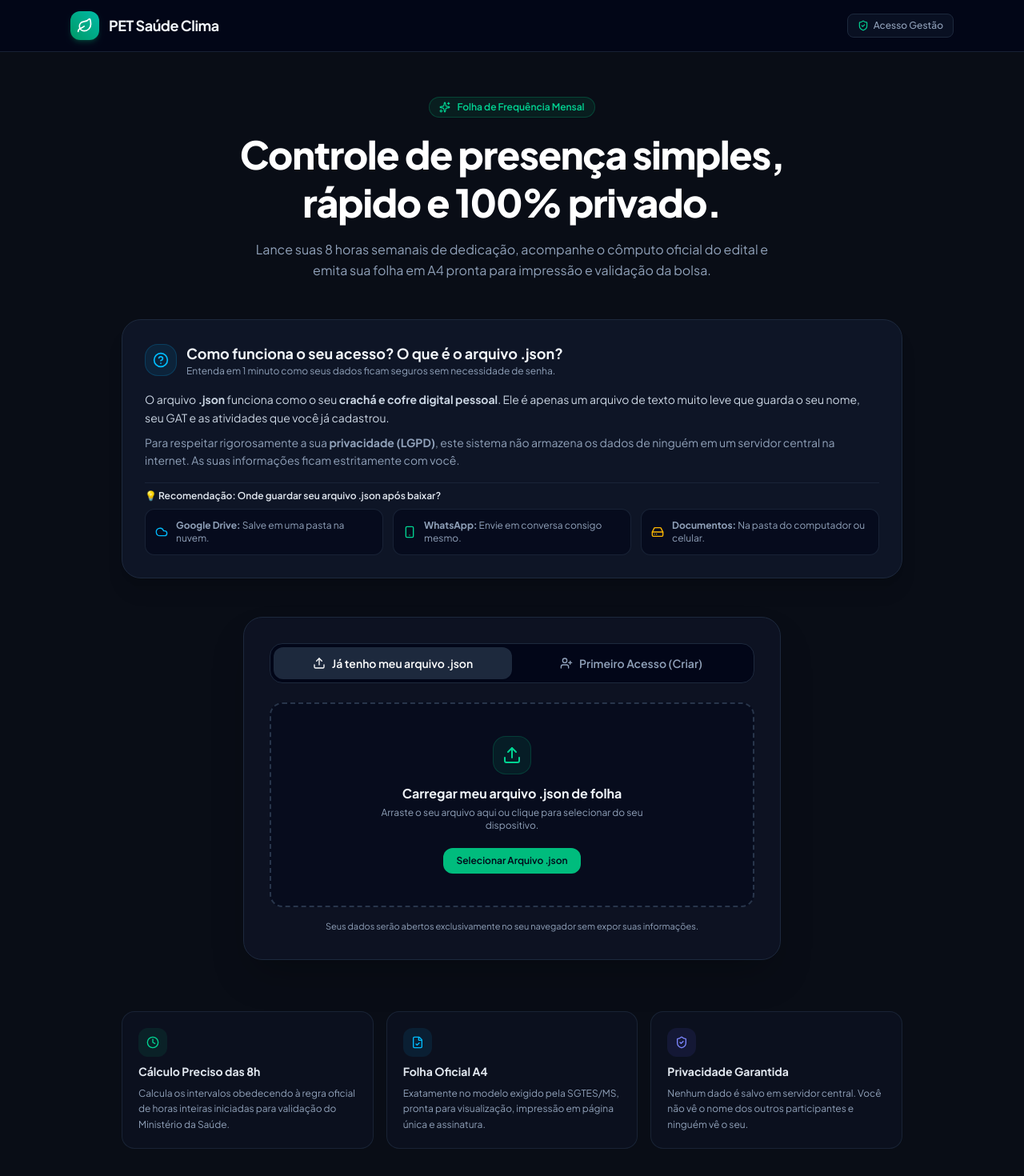
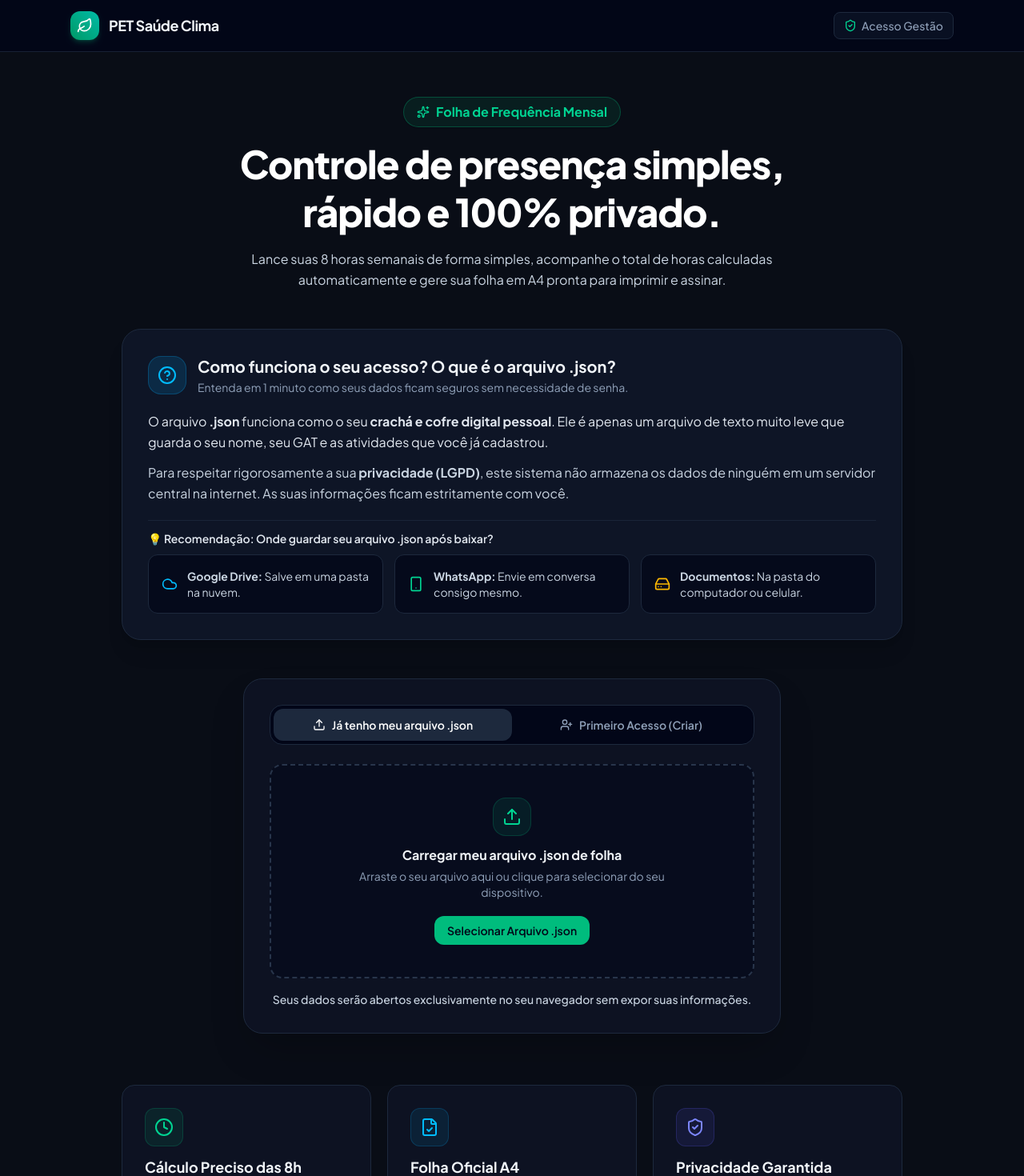
Before and after one commit to vvvvvdal/pet-folha-mensal, a Next.js app: page / in a window 1280 px wide. Shown: the top 1470 px of the page at 80% size. Built offline with nearby package versions, Linux system fonts and the light colour scheme.

Commit message:
feat(ui): improve exit confirmation, table columns, blue badges, and enlarged landing typography

```diff
--- a/src/app/page.tsx
+++ b/src/app/page.tsx
@@ -453,11 +453,13 @@ export default function Home() {
             setActiveProfileId(null);
             setActiveUser(null);
             setActivities([]);
+            setHasChanges(false);
             showToast('Sessão encerrada com sucesso.');
           }}
           onDownloadJson={handleExportBackup}
           onDownloadPdf={handlePrint}
           userName={activeUser.name}
+          hasChanges={hasChanges}
         />
 
         {/* Toast Notificação Minimalista */}
--- a/src/components/ExitModal.tsx
+++ b/src/components/ExitModal.tsx
@@ -1,7 +1,7 @@
 'use client';
 
 import React, { useState } from 'react';
-import { Download, FileText, CheckCircle2, ShieldCheck, X, HardDrive, Smartphone, Cloud, ArrowRight } from 'lucide-react';
+import { Download, FileText, CheckCircle2, ShieldCheck, X, HardDrive, Smartphone, Cloud, ArrowRight, AlertTriangle } from 'lucide-react';
 
 interface ExitModalProps {
   isOpen: boolean;
@@ -10,6 +10,7 @@ interface ExitModalProps {
   onDownloadJson: () => void;
   onDownloadPdf: () => void;
   userName: string;
+  hasChanges?: boolean;
 }
 
 export function ExitModal({
@@ -18,7 +19,8 @@ export function ExitModal({
   onConfirmExit,
   onDownloadJson,
   onDownloadPdf,
-  userName
+  userName,
+  hasChanges = false
 }: ExitModalProps) {
   const [downloadedJson, setDownloadedJson] = useState(false);
   const [downloadedPdf, setDownloadedPdf] = useState(false);
@@ -43,6 +45,22 @@ export function ExitModal({
     setTimeout(() => {
       onConfirmExit();
     }, 600);
+  };
+
+  const handleExitClick = () => {
+    // Se baixou o JSON ou se não houve nenhuma alteração (abriu apenas para visualizar)
+    if (downloadedJson || !hasChanges) {
+      onConfirmExit();
+      return;
+    }
+
+    // Se houve alterações na folha mas não baixou o JSON, solicita confirmação
+    const proceed = window.confirm(
+      'Atenção: Você fez alterações nesta sessão, mas ainda não baixou o arquivo .json de segurança.\n\nSe sair sem baixar, essas alterações podem não ser recuperadas em outro dispositivo.\n\nDeseja realmente concluir e sair sem salvar o arquivo .json?'
+    );
+    if (proceed) {
+      onConfirmExit();
+    }
   };
 
   return (
@@ -97,6 +115,14 @@ export function ExitModal({
             </div>
           </div>
         </div>
+
+        {/* Status de alteração da sessão */}
+        {!hasChanges && (
+          <div className="mb-4 px-3.5 py-2 rounded-xl bg-sky-950/20 border border-sky-500/20 text-sky-300 text-xs flex items-center gap-2">
+            <CheckCircle2 className="size-3.5 text-sky-400 shrink-0" />
+            <span>Nenhuma alteração foi realizada nesta sessão. Você pode sair livremente.</span>
+          </div>
+        )}
 
         {/* Step-by-step Downloads */}
         <div className="space-y-2.5 mb-6">
@@ -188,13 +214,19 @@ export function ExitModal({
             </button>
             <button
               type="button"
-              disabled={!downloadedJson}
-              onClick={onConfirmExit}
+              onClick={handleExitClick}
               className={`px-5 py-2.5 rounded-xl text-xs font-bold cursor-pointer transition-all flex items-center gap-1.5 ${
-                downloadedJson
+                downloadedJson || !hasChanges
                   ? 'bg-emerald-500 hover:bg-emerald-400 text-slate-950 shadow-md shadow-emerald-500/20'
-                  : 'bg-slate-800 text-slate-500 cursor-not-allowed border border-slate-700/50'
+                  : 'bg-slate-800 hover:bg-slate-700 text-slate-200 border border-slate-700 hover:border-slate-600'
               }`}
+              title={
+                !hasChanges
+                  ? 'Nenhuma alteração nesta sessão. Concluir saída.'
+                  : downloadedJson
+                  ? 'Backup salvo. Concluir saída com segurança.'
+                  : 'Sair da sessão'
+              }
             >
               <span>Concluir e Sair</span>
               <ArrowRight className="size-3.5" />
--- a/src/components/LandingPage.tsx
+++ b/src/components/LandingPage.tsx
@@ -1,7 +1,7 @@
 'use client';
 
 import React, { useState, useRef } from 'react';
-import { UserProfile, UserRole, GATInfo } from '@/types';
+import { UserRole, GATInfo } from '@/types';
 import {
   Leaf,
   Upload,
@@ -78,9 +78,9 @@ export function LandingPage({
           <button
             type="button"
             onClick={onOpenAdmin}
-            className="text-xs text-slate-400 hover:text-emerald-400 font-medium flex items-center gap-1.5 px-3 py-1.5 rounded-lg border border-slate-800 hover:border-emerald-500/30 bg-slate-900/60 cursor-pointer transition-colors"
+            className="text-xs sm:text-sm text-slate-400 hover:text-emerald-400 font-medium flex items-center gap-1.5 px-3 py-1.5 rounded-lg border border-slate-800 hover:border-emerald-500/30 bg-slate-900/60 cursor-pointer transition-colors"
           >
-            <ShieldCheck className="size-3.5 text-emerald-400" />
+            <ShieldCheck className="size-4 text-emerald-400" />
             <span>Acesso Gestão</span>
           </button>
         </div>
@@ -90,59 +90,59 @@ export function LandingPage({
       <main className="max-w-5xl mx-auto px-4 sm:px-6 py-10 sm:py-14 space-y-12">
         {/* Hero Section */}
         <section className="text-center space-y-4 max-w-3xl mx-auto">
-          <div className="inline-flex items-center gap-2 px-3 py-1 rounded-full bg-emerald-500/10 border border-emerald-500/25 text-emerald-400 text-xs font-semibold">
-            <Sparkles className="size-3.5" />
+          <div className="inline-flex items-center gap-2 px-4 py-1.5 rounded-full bg-emerald-500/10 border border-emerald-500/30 text-emerald-400 text-sm sm:text-base font-bold shadow-xs">
+            <Sparkles className="size-4" />
             <span>Folha de Frequência Mensal</span>
           </div>
           <h1 className="text-3xl sm:text-5xl font-extrabold tracking-tight text-white leading-tight">
             Controle de presença simples, rápido e 100% privado.
           </h1>
-          <p className="text-sm sm:text-base text-slate-400 leading-relaxed max-w-2xl mx-auto">
-            Lance suas 8 horas semanais de dedicação, acompanhe o cômputo oficial do edital e emita sua folha em A4 pronta para impressão e validação da bolsa.
+          <p className="text-sm sm:text-base text-slate-300 leading-relaxed max-w-2xl mx-auto">
+            Lance suas 8 horas semanais de forma simples, acompanhe o total de horas calculadas automaticamente e gere sua folha em A4 pronta para imprimir e assinar.
           </p>
         </section>
 
         {/* Bloco Explicativo Amigável: O que é o arquivo .json? */}
-        <section className="p-6 sm:p-7 rounded-3xl bg-slate-900/80 border border-slate-800 shadow-xl space-y-4 relative overflow-hidden">
-          <div className="flex items-center gap-3">
-            <div className="size-10 rounded-2xl bg-sky-500/10 text-sky-400 border border-sky-500/20 flex items-center justify-center shrink-0">
-              <HelpCircle className="size-5" />
+        <section className="p-6 sm:p-8 rounded-3xl bg-slate-900/80 border border-slate-800 shadow-xl space-y-5 relative overflow-hidden">
+          <div className="flex items-center gap-3.5">
+            <div className="size-12 rounded-2xl bg-sky-500/15 text-sky-400 border border-sky-500/25 flex items-center justify-center shrink-0">
+              <HelpCircle className="size-6" />
             </div>
             <div>
-              <h2 className="text-base sm:text-lg font-bold text-slate-100">
+              <h2 className="text-lg sm:text-xl font-bold text-slate-100">
                 Como funciona o seu acesso? O que é o arquivo .json?
               </h2>
-              <p className="text-xs text-slate-400">
+              <p className="text-xs sm:text-sm text-slate-400 mt-0.5">
                 Entenda em 1 minuto como seus dados ficam seguros sem necessidade de senha.
               </p>
             </div>
           </div>
 
-          <div className="text-xs sm:text-sm text-slate-300 leading-relaxed space-y-2">
+          <div className="text-sm sm:text-base text-slate-200 leading-relaxed space-y-3">
             <p>
               O arquivo <strong>.json</strong> funciona como o seu <strong>crachá e cofre digital pessoal</strong>. Ele é apenas um arquivo de texto muito leve que guarda o seu nome, seu GAT e as atividades que você já cadastrou.
             </p>
-            <p className="text-slate-400">
+            <p className="text-slate-300">
               Para respeitar rigorosamente a sua <strong>privacidade (LGPD)</strong>, este sistema não armazena os dados de ninguém em um servidor central na internet. As suas informações ficam estritamente com você.
             </p>
           </div>
 
           {/* Dicas de onde salvar */}
-          <div className="pt-2 border-t border-slate-800/80">
-            <span className="text-xs font-semibold text-slate-200 block mb-2">
+          <div className="pt-3 border-t border-slate-800/80">
+            <span className="text-sm font-semibold text-slate-200 block mb-2.5">
               💡 Recomendação: Onde guardar seu arquivo .json após baixar?
             </span>
-            <div className="grid grid-cols-1 sm:grid-cols-3 gap-3 text-xs text-slate-400">
-              <div className="p-3 rounded-xl bg-slate-950/60 border border-slate-800/80 flex items-center gap-2.5">
-                <Cloud className="size-4 text-sky-400 shrink-0" />
+            <div className="grid grid-cols-1 sm:grid-cols-3 gap-3.5 text-xs sm:text-sm text-slate-300">
+              <div className="p-3.5 sm:p-4 rounded-xl bg-slate-950/70 border border-slate-800 flex items-center gap-3">
+                <Cloud className="size-5 text-sky-400 shrink-0" />
                 <span><strong>Google Drive:</strong> Salve em uma pasta na nuvem.</span>
               </div>
-              <div className="p-3 rounded-xl bg-slate-950/60 border border-slate-800/80 flex items-center gap-2.5">
-                <Smartphone className="size-4 text-emerald-400 shrink-0" />
+              <div className="p-3.5 sm:p-4 rounded-xl bg-slate-950/70 border border-slate-800 flex items-center gap-3">
+                <Smartphone className="size-5 text-emerald-400 shrink-0" />
                 <span><strong>WhatsApp:</strong> Envie em conversa consigo mesmo.</span>
               </div>
-              <div className="p-3 rounded-xl bg-slate-950/60 border border-slate-800/80 flex items-center gap-2.5">
-                <HardDrive className="size-4 text-amber-400 shrink-0" />
+              <div className="p-3.5 sm:p-4 rounded-xl bg-slate-950/70 border border-slate-800 flex items-center gap-3">
+                <HardDrive className="size-5 text-amber-400 shrink-0" />
                 <span><strong>Documentos:</strong> Na pasta do computador ou celular.</span>
               </div>
             </div>
@@ -203,11 +203,11 @@ export function LandingPage({
                   <h3 className="text-sm sm:text-base font-bold text-slate-100">
                     Carregar meu arquivo .json de folha
                   </h3>
-                  <p className="text-xs text-slate-400 mt-1 max-w-sm">
+                  <p className="text-xs sm:text-sm text-slate-400 mt-1 max-w-sm">
                     Arraste o seu arquivo aqui ou clique para selecionar do seu dispositivo.
                   </p>
                 </div>
-                <span className="px-4 py-2 rounded-xl text-xs font-semibold bg-emerald-500 text-slate-950 hover:bg-emerald-400 transition-colors mt-2">
+                <span className="px-4 py-2 rounded-xl text-xs sm:text-sm font-semibold bg-emerald-500 text-slate-950 hover:bg-emerald-400 transition-colors mt-2 shadow-xs">
                   Selecionar Arquivo .json
                 </span>
                 <input
@@ -224,7 +224,7 @@ export function LandingPage({
                   }}
                 />
               </div>
-              <p className="text-center text-[11px] text-slate-400">
+              <p className="text-center text-xs sm:text-sm text-slate-300 font-medium">
                 Seus dados serão abertos exclusivamente no seu navegador sem expor suas informações.
               </p>
             </div>
@@ -234,7 +234,7 @@ export function LandingPage({
           {tab === 'create' && (
             <form onSubmit={handleCreateSubmit} className="space-y-4 animate-fade-in">
               <div>
-                <label className="block text-xs font-semibold text-slate-300 mb-1.5">
+                <label className="block text-xs sm:text-sm font-semibold text-slate-300 mb-1.5">
                   Seu Nome Completo
                 </label>
                 <input
@@ -250,7 +250,7 @@ export function LandingPage({
 
               <div className="grid grid-cols-1 sm:grid-cols-2 gap-3">
                 <div>
-                  <label className="block text-xs font-semibold text-slate-300 mb-1.5">
+                  <label className="block text-xs sm:text-sm font-semibold text-slate-300 mb-1.5">
                     Sua Função no PET
                   </label>
                   <select
@@ -267,7 +267,7 @@ export function LandingPage({
                 </div>
 
                 <div>
-                  <label className="block text-xs font-semibold text-slate-300 mb-1.5">
+                  <label className="block text-xs sm:text-sm font-semibold text-slate-300 mb-1.5">
                     Seu Grupo (GAT)
                   </label>
                   <select
@@ -292,41 +292,41 @@ export function LandingPage({
                 <ArrowRight className="size-4" />
               </button>
 
-              <p className="text-center text-[11px] text-slate-400">
+              <p className="text-center text-xs sm:text-sm text-slate-300 font-medium">
                 Ao criar, você começará sua folha vazia e ao final poderá salvar seu arquivo .json.
               </p>
             </form>
           )}
         </section>
 
-        {/* 3 Pilares do Sistema */}
-        <section className="grid grid-cols-1 sm:grid-cols-3 gap-4 pt-4">
-          <div className="p-5 rounded-2xl bg-slate-900/40 border border-slate-800/80 space-y-2">
-            <div className="size-9 rounded-xl bg-emerald-500/10 text-emerald-400 flex items-center justify-center">
-              <Clock className="size-4" />
+        {/* 3 Pilares do Sistema - Ampliados */}
+        <section className="grid grid-cols-1 sm:grid-cols-3 gap-5 pt-4">
+          <div className="p-6 sm:p-7 rounded-2xl bg-slate-900/60 border border-slate-800 space-y-3">
+            <div className="size-12 rounded-xl bg-emerald-500/10 text-emerald-400 flex items-center justify-center border border-emerald-500/20">
+              <Clock className="size-6" />
             </div>
-            <h3 className="text-sm font-bold text-slate-200">Cálculo Preciso das 8h</h3>
-            <p className="text-xs text-slate-400 leading-relaxed">
+            <h3 className="text-base sm:text-lg font-bold text-slate-100">Cálculo Preciso das 8h</h3>
+            <p className="text-sm text-slate-300 leading-relaxed">
               Calcula os intervalos obedecendo à regra oficial de horas inteiras iniciadas para validação do Ministério da Saúde.
             </p>
           </div>
 
-          <div className="p-5 rounded-2xl bg-slate-900/40 border border-slate-800/80 space-y-2">
-            <div className="size-9 rounded-xl bg-sky-500/10 text-sky-400 flex items-center justify-center">
-              <FileCheck className="size-4" />
+          <div className="p-6 sm:p-7 rounded-2xl bg-slate-900/60 border border-slate-800 space-y-3">
+            <div className="size-12 rounded-xl bg-sky-500/10 text-sky-400 flex items-center justify-center border border-sky-500/20">
+              <FileCheck className="size-6" />
             </div>
-            <h3 className="text-sm font-bold text-slate-200">Folha Oficial A4</h3>
-            <p className="text-xs text-slate-400 leading-relaxed">
+            <h3 className="text-base sm:text-lg font-bold text-slate-100">Folha Oficial A4</h3>
+            <p className="text-sm text-slate-300 leading-relaxed">
               Exatamente no modelo exigido pela SGTES/MS, pronta para visualização, impressão em página única e assinatura.
             </p>
           </div>
 
-          <div className="p-5 rounded-2xl bg-slate-900/40 border border-slate-800/80 space-y-2">
-            <div className="size-9 rounded-xl bg-indigo-500/10 text-indigo-400 flex items-center justify-center">
-              <ShieldCheck className="size-4" />
+          <div className="p-6 sm:p-7 rounded-2xl bg-slate-900/60 border border-slate-800 space-y-3">
+            <div className="size-12 rounded-xl bg-indigo-500/10 text-indigo-400 flex items-center justify-center border border-indigo-500/20">
+              <ShieldCheck className="size-6" />
             </div>
-            <h3 className="text-sm font-bold text-slate-200">Privacidade Garantida</h3>
-            <p className="text-xs text-slate-400 leading-relaxed">
+            <h3 className="text-base sm:text-lg font-bold text-slate-100">Privacidade Garantida</h3>
+            <p className="text-sm text-slate-300 leading-relaxed">
               Nenhum dado é salvo em servidor central. Você não vê o nome dos outros participantes e ninguém vê o seu.
             </p>
           </div>
```
Also changed, not shown: src/components/ActivityForm.tsx (+28 -33 lines), src/components/ActivityTable.tsx (+18 -15 lines).
